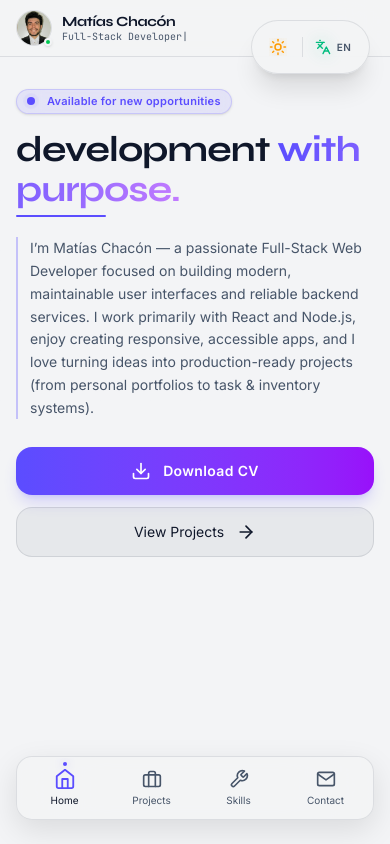
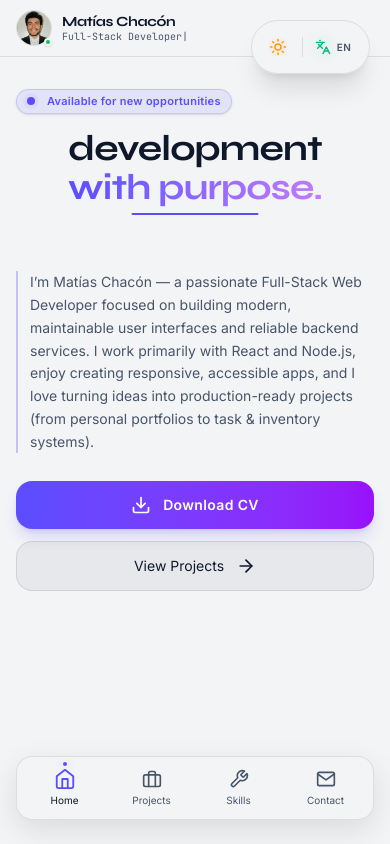
Before and after one commit to Maty910/portfolio, a React (Vite) app: page / in a window 390 px wide. Built offline with nearby package versions, Linux system fonts and the light colour scheme; a web font is replaced by a local one.

Commit message:
feat: add shimmer animation to home section & improve minor styles

```diff
--- a/src/components/Home.tsx
+++ b/src/components/Home.tsx
@@ -2,7 +2,7 @@ import React from 'react';
 import { useLanguage } from '../context/LanguageContext';
 import { ArrowRight, Download } from 'lucide-react';
 import type { Section } from '../types';
-import { SiReact, SiNodedotjs, SiTypescript, SiTailwindcss, SiMongodb, SiPostgresql } from 'react-icons/si';
+import { SiReact, SiNodedotjs, SiTypescript, SiTailwindcss, SiMongodb, SiPostgresql, SiDocker } from 'react-icons/si';
 
 interface HomeProps {
   setActiveSection: (section: Section) => void;
@@ -44,12 +44,13 @@ export const Home: React.FC<HomeProps> = ({ setActiveSection }) => {
 
           {/* HEADLINE PRINCIPAL */}
           <div className="flex flex-col gap-3 w-full max-[880px]:gap-2">
-            <h1 className="text-5xl md:text-7xl font-bold text-text-primary leading-[1.1] tracking-tight group cursor-default max-[880px]:text-4xl">
+            <h1 className="text-5xl md:text-7xl font-bold text-text-primary leading-[1.1] tracking-tight group cursor-default max-[880px]:text-4xl max-[880px]:text-center">
               <div className="relative inline-block">
                 <span className="font-heading font-bold tracking-tight leading-[1.08]">
-                  {t('header.headlinePrefix')} <span className="text-transparent bg-clip-text bg-gradient-to-r from-primary to-purple-400">{t('header.headlineHighlight')}</span>
+                  <span className="block">{t('header.headlinePrefix')}</span>
+                  <span className="block text-transparent bg-clip-text bg-gradient-to-r from-primary to-purple-400">{t('header.headlineHighlight')}</span>
                 </span>
-                <div className="absolute -bottom-2 left-0 w-1/4 h-[3px] bg-primary rounded-full group-hover:w-full transition-all duration-700 ease-out max-[880px]:h-[2px]" />
+                <div className="absolute -bottom-2 left-0 w-1/4 h-[3px] bg-primary rounded-full group-hover:w-full transition-all duration-700 ease-out max-[880px]:h-[2px] max-[880px]:left-1/2 max-[880px]:-translate-x-1/2 max-[880px]:w-1/2" />
               </div>
             </h1>
 
@@ -65,6 +66,7 @@ export const Home: React.FC<HomeProps> = ({ setActiveSection }) => {
                         <SiTailwindcss className="text-[#38bdf8]" size={24} />
                         <SiMongodb className="text-[#47a248]" size={24} />
                         <SiPostgresql className="text-[#336791]" size={24} />
+                        <SiDocker className="text-[#2496ed]" size={24} />
                       </div>
                     ))}
                  </div>
@@ -74,7 +76,7 @@ export const Home: React.FC<HomeProps> = ({ setActiveSection }) => {
 
           {/* BIO */}
           <div className="mt-2 max-w-2xl border-l-2 border-primary/30 pl-4 md:pl-6
-                          max-[880px]:pl-3 max-[880px]:mt-1 max-[880px]:border-l-2">
+                          max-[880px]:pl-3 max-[880px]:mt-10 max-[880px]:border-l-2">
             <p className="text-text-secondary text-lg leading-relaxed
                           max-[880px]:text-sm max-[880px]:leading-relaxed">
               {bioContent}
@@ -91,12 +93,13 @@ export const Home: React.FC<HomeProps> = ({ setActiveSection }) => {
               target="_blank"
               rel="noopener noreferrer"
               className="relative overflow-hidden flex items-center justify-center gap-3 px-8 py-3.5 rounded-2xl
-                        bg-gradient-to-r from-primary to-purple-600 text-white font-bold tracking-wide
-                        shadow-lg shadow-primary/20
-                        hover:shadow-xl hover:-translate-y-1 active:scale-[0.98]
-                        transition-all duration-300 ease-out group/btn no-underline
-                        max-[880px]:w-full max-[880px]:py-3.5 max-[880px]:text-sm cursor-pointer"
+                            bg-gradient-to-r from-primary to-purple-600 text-white font-bold tracking-wide
+                          shadow-lg shadow-primary/20
+                          hover:shadow-xl hover:-translate-y-1 active:scale-[0.98]
+                            transition-all duration-300 ease-out group btn-shiny no-underline
+                          max-[880px]:w-full max-[880px]:py-3.5 max-[880px]:text-sm cursor-pointer"
             >
+                <div className="absolute inset-0 -translate-x-full group-hover:animate-[shimmer_1.5s_infinite] bg-gradient-to-r from-transparent via-white/20 to-transparent z-10" />
               <Download size={20} className="relative z-20 max-[880px]:w-5 max-[880px]:h-5" />
               <span className="relative z-20">{t('header.downloadCv')}</span>
             </a>
```
